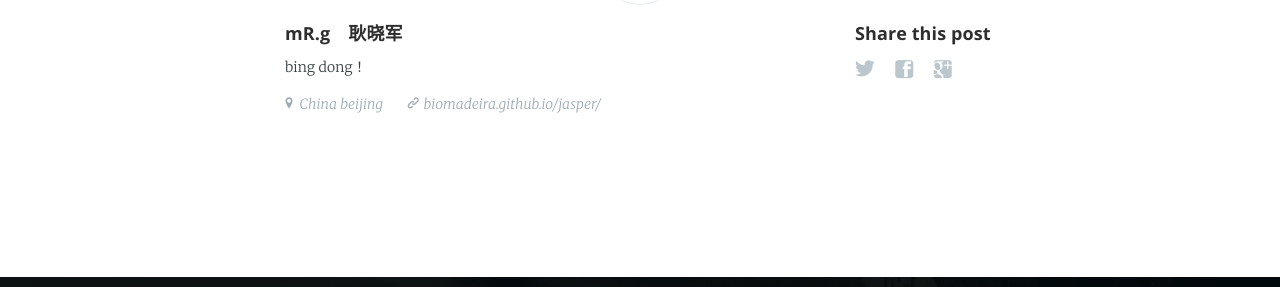
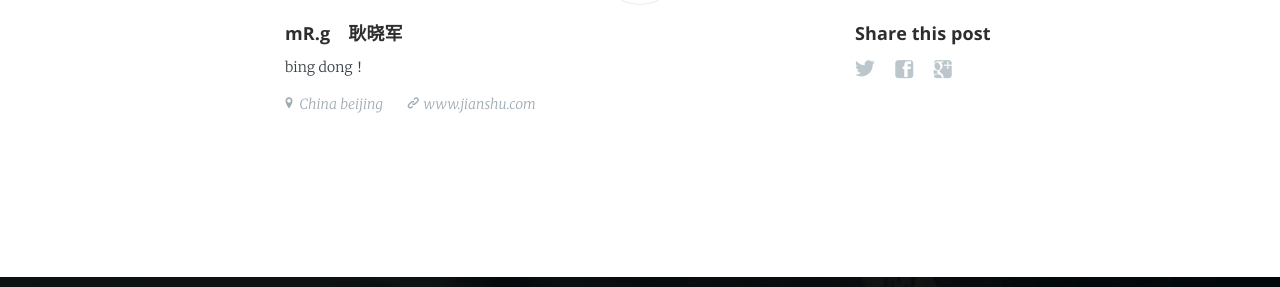
Before and after one commit to gengxiaojun1/dajunDemo, a Jekyll site: the page built from _posts/1863-11-19-gettysburg-address.md, in a window 1280 px wide. Shown: the part 412-699 px from the top of the page. Built offline with Jekyll 4.4.1, drawn with Linux system fonts in a browser that asks for light colours; nearby versions of some CDN libraries.

Commit message:
行版本1

```diff
--- a/_config.yml
+++ b/_config.yml
@@ -16,10 +16,10 @@
 nickname: "一只小猿"
 bio: 'bing dong！'
 location: 'China beijing'
-url: '【简书:搜索(耿晓军)->原文章出处】'
+url: 'www.dajun.shop'
 image: 'assets/images/casper.png'
 
-short_url: 'biomadeira.github.io/jasper/'
+short_url: 'www.jianshu.com'
 google_analytics: UA-69281367-1
 disqus: username
 # edit baseurl to simply '/' if using as your personal page (instead of a project page)
```
